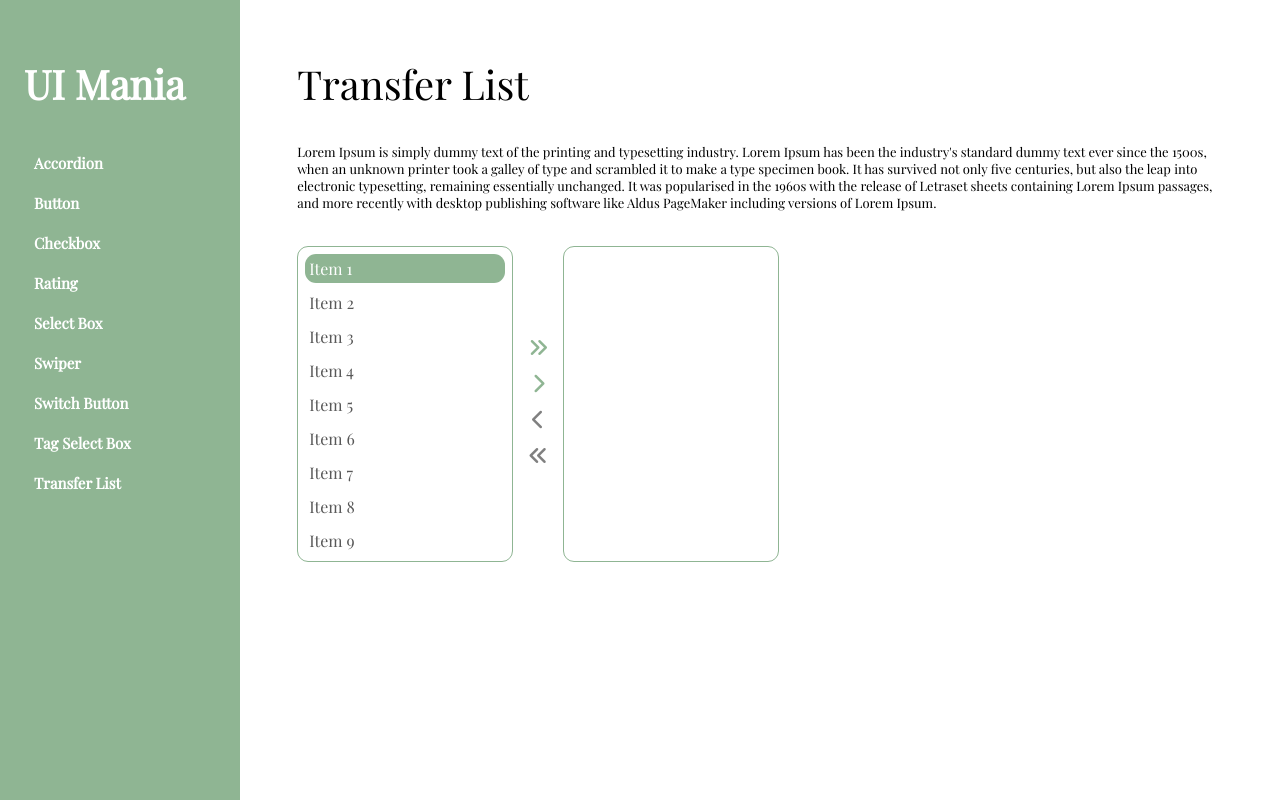
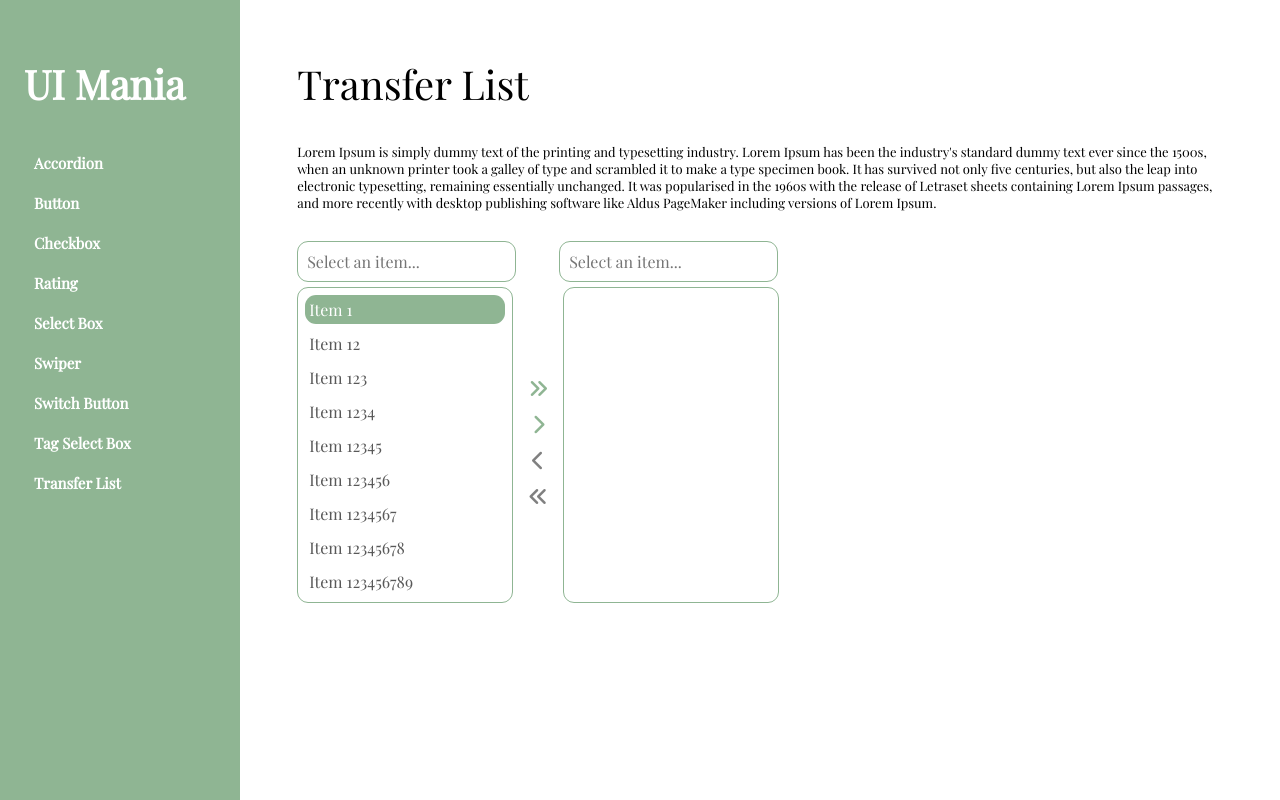
Before and after one commit to maniazurek/React-Custom-UI-Component-Library, a React (Create React App) app: page /transferlist in a window 1280 px wide. Built offline with nearby package versions, Linux system fonts and the light colour scheme.

Commit message:
added props to swiper component

```diff
--- a/src/components-UI/Swiper/Swiper.js
+++ b/src/components-UI/Swiper/Swiper.js
@@ -6,7 +6,7 @@ import {
 } from "../../components-website/ComponentsWebStyles";
 import SwiperUI from "./SwiperUI";
 
-const Swiper = () => {
+const Swiper = ({ mainPhotoPosition, itemsColumns, itemsRows }) => {
   return (
     <SectionContainer>
       <SectionTitle>Swiper</SectionTitle>
@@ -21,7 +21,11 @@ const Swiper = () => {
         with desktop publishing software like Aldus PageMaker including versions
         of Lorem Ipsum.
       </SectionDescription>
-      <SwiperUI />
+      <SwiperUI
+        mainPhotoPosition={mainPhotoPosition}
+        itemsColumns={itemsColumns}
+        itemsRows={itemsRows}
+      />
     </SectionContainer>
   );
 };
--- a/src/components-UI/Swiper/SwiperStyles.js
+++ b/src/components-UI/Swiper/SwiperStyles.js
@@ -9,13 +9,26 @@ const showAnimation = keyframes`
 export const SwiperContainer = styled.div`
   display: flex;
   align-items: center;
+  justify-content: center;
   gap: 7px;
+  flex-direction: ${({ mainPhotoPosition }) =>
+    mainPhotoPosition === "top" ? "column" : "row"};
 `;
 
 export const SwiperMainContainer = styled.div`
   display: flex;
   align-items: center;
   gap: 10px;
+  order: ${({ mainPhotoPosition }) =>
+    mainPhotoPosition === "right"
+      ? "2"
+      : mainPhotoPosition === "bottom"
+      ? "2"
+      : mainPhotoPosition === "left"
+      ? "0"
+      : mainPhotoPosition === "top"
+      ? "0"
+      : "0"};
 `;
 
 export const SwiperItemsMainContainer = styled.div``;
@@ -38,12 +51,21 @@ export const SwiperItemMain = styled.div`
 
 export const SwiperItems = styled.div`
   display: grid;
-  grid-template-columns: 1fr 1fr 1fr 1fr;
+  grid-template-columns: ${({ itemsColumns }) =>
+    itemsColumns === "1"
+      ? "1fr"
+      : itemsColumns === "2"
+      ? "1fr 1fr"
+      : itemsColumns === "3"
+      ? "1fr 1fr 1fr"
+      : "1fr 1fr 1fr 1fr"};
   align-items: center;
   gap: 6px;
-  width: 500px;
+  // width: 500px;
   height: 404px;
   overflow: scroll;
+  order: ${({ mainPhotoPosition }) =>
+    mainPhotoPosition === "right" || "bottom" ? "0" : "2"};
 `;
 
 export const SwiperItem = styled.div`
--- a/src/components-UI/Swiper/SwiperUI.js
+++ b/src/components-UI/Swiper/SwiperUI.js
@@ -10,7 +10,7 @@ import {
   SwiperItem,
 } from "./SwiperStyles";
 
-const SwiperUI = () => {
+const SwiperUI = ({ mainPhotoPosition, itemsColumns, itemsRows }) => {
   const [swiperShowed, setSwiperShowed] = useState(0);
 
   const onSwiperChangeRight = () => {
@@ -36,8 +36,8 @@ const SwiperUI = () => {
   };
 
   return (
-    <SwiperContainer>
-      <SwiperMainContainer>
+    <SwiperContainer mainPhotoPosition={mainPhotoPosition}>
+      <SwiperMainContainer mainPhotoPosition={mainPhotoPosition}>
         <i
           className="fa-solid fa-angles-left fa-2xl"
           onClick={onSwipeToLeft}
@@ -58,9 +58,13 @@ const SwiperUI = () => {
           style={{ cursor: "pointer", color: "#8fb593" }}
         ></i>
       </SwiperMainContainer>
-      <SwiperItems>
+      <SwiperItems
+        mainPhotoPosition={mainPhotoPosition}
+        itemsColumns={itemsColumns}
+      >
         {swiperData.map((item, index) => (
           <SwiperItem
+            itemsColumns={itemsColumns}
             key={item.id}
             image={item.imageURL}
             selected={swiperShowed === index && "selected"}
--- a/src/components-UI/TransferList/TransferListUI.js
+++ b/src/components-UI/TransferList/TransferListUI.js
@@ -6,8 +6,11 @@ import {
   TransferListElement,
   TransferItemContainer,
 } from "./TransferListStyles";
+import { SelectContainer, SelectInput } from "../SelectBox/SelectBoxStyles";
 
 const TransferListUI = () => {
+  const [defaultInput, setDefaultInput] = useState("");
+  const [selectedtInput, setSelectedInput] = useState("");
   const [chosenSelected, setChosenSelected] = useState(0);
   const [chosenDefault, setChosenDefault] = useState(0);
   const [defaultArray, setDefaultArray] = useState(transferListData);
@@ -52,18 +55,59 @@ const TransferListUI = () => {
     setChosenSelected(selectedArray.length);
     setChosenDefault(0);
     setDefaultArray([]);
+    setDefaultInput("")
   };
 
   const onDeleteAllFromSelectedArray = () => {
     setDefaultArray([...defaultArray, ...selectedArray]);
     setChosenDefault(0);
     setSelectedArray([]);
+    setSelectedInput("")
+  };
+
+  const onClearDefaultInput = () => {
+    setDefaultInput("");
+  };
+
+  const onClearSelectedInput = () => {
+    setSelectedInput("");
   };
 
   return (
+    <div>
+      <div style={{ display: "flex", gap: "43px" }}>
+        <SelectContainer style={{ width: "200px", paddingRight: "10px" }}>
+          <SelectInput
+            placeholder="Select an item..."
+            value={defaultInput}
+            onChange={(event) => setDefaultInput(event.target.value)}
+          />
+          {defaultInput && (
+            <i
+              className="fa-solid fa-x pointer-clear"
+              onClick={onClearDefaultInput}
+            ></i>
+          )}
+        </SelectContainer>
+        <SelectContainer style={{ width: "200px" }}>
+          <SelectInput
+            placeholder="Select an item..."
+            value={selectedtInput}
+            onChange={(event) => setSelectedInput(event.target.value)}
+          />
+          {selectedtInput && (
+            <i
+            className="fa-solid fa-x pointer-clear"
+              onClick={onClearSelectedInput}
+            ></i>
+          )}
+        </SelectContainer>
+      </div>
       <TransferListContainer>
         <TransferList>
-        {defaultArray.map((data, index) => (
+          {defaultArray
+            .filter((item) => item.name.toLowerCase().includes(defaultInput))
+            .map((data, index) => (
               <TransferListElement
                 animated={true}
                 key={data.id}
@@ -111,7 +155,9 @@ const TransferListUI = () => {
           )}
         </TransferItemContainer>
         <TransferList>
-        {selectedArray.map((data, index) => (
+          {selectedArray
+            .filter((item) => item.name.toLowerCase().includes(selectedtInput))
+            .map((data, index) => (
               <TransferListElement
                 animated={true}
                 key={data.id}
@@ -123,6 +169,7 @@ const TransferListUI = () => {
             ))}
         </TransferList>
       </TransferListContainer>
+    </div>
   );
 };
 
--- a/src/index.css
+++ b/src/index.css
@@ -15,3 +15,8 @@ a:-webkit-any-link {
 .pointer-disabled {
   color: #808080;
 }
+
+.pointer-clear {
+  cursor: pointer;
+  color: #808080;
+}
--- a/src/pages/Main.js
+++ b/src/pages/Main.js
@@ -33,7 +33,21 @@ const Main = () => {
           }
         />
         <Route path="/selectbox" element={<SelectBox />} />
-        <Route path="/swiper" element={<Swiper />} />
+        <Route
+          path="/swiper"
+          element={
+            <Swiper
+              // mainPhotoPosition="right"
+              // mainPhotoPosition="left"
+              mainPhotoPosition="top"
+              // mainPhotoPosition="bottom"
+              // itemsColumns="1"
+              // itemsColumns="2"
+              // itemsColumns="3"
+              itemsColumns="4"
+            />
+          }
+        />
         <Route path="/switchbutton" element={<SwitchButton />} />
         <Route path="/tagselectbox" element={<TagSelectBox />} />
         <Route path="/transferlist" element={<TransferList />} />
--- a/src/utils/transferListData.js
+++ b/src/utils/transferListData.js
@@ -8,48 +8,43 @@ const transferListData = [
   },
   {
     id: uniqid(),
-    name: "Item 2",
+    name: "Item 12",
     disabled: false,
   },
   {
     id: uniqid(),
-    name: "Item 3",
+    name: "Item 123",
     disabled: false,
   },
   {
     id: uniqid(),
-    name: "Item 4",
+    name: "Item 1234",
     disabled: false,
   },
   {
     id: uniqid(),
-    name: "Item 5",
+    name: "Item 12345",
     disabled: true,
   },
   {
     id: uniqid(),
-    name: "Item 6",
+    name: "Item 123456",
     disabled: false,
   },
   {
     id: uniqid(),
-    name: "Item 7",
+    name: "Item 1234567",
     disabled: false,
   },
   {
     id: uniqid(),
-    name: "Item 8",
+    name: "Item 12345678",
     disabled: false,
   },
   {
     id: uniqid(),
-    name: "Item 9",
+    name: "Item 123456789",
     disabled: false,
-  },
-  {
-    id: uniqid(),
-    name: "Item 10",
-    disabled: true,
   },
 ];
 
```
Lines whose indentation alone changed are shown as unchanged.
